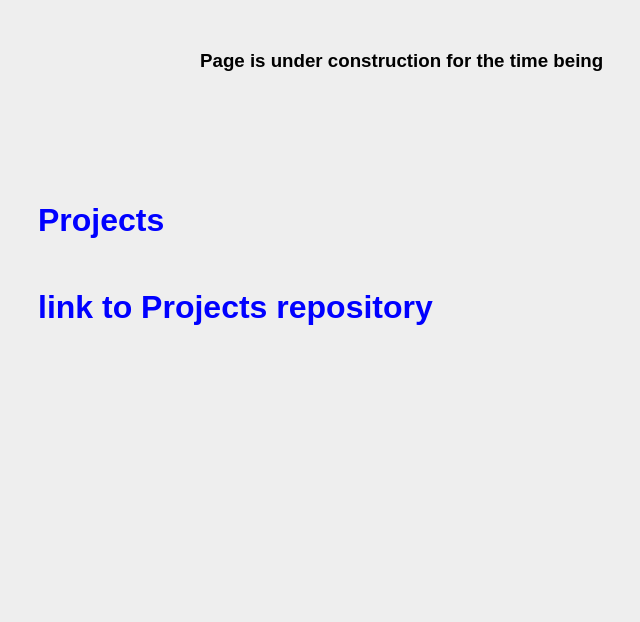
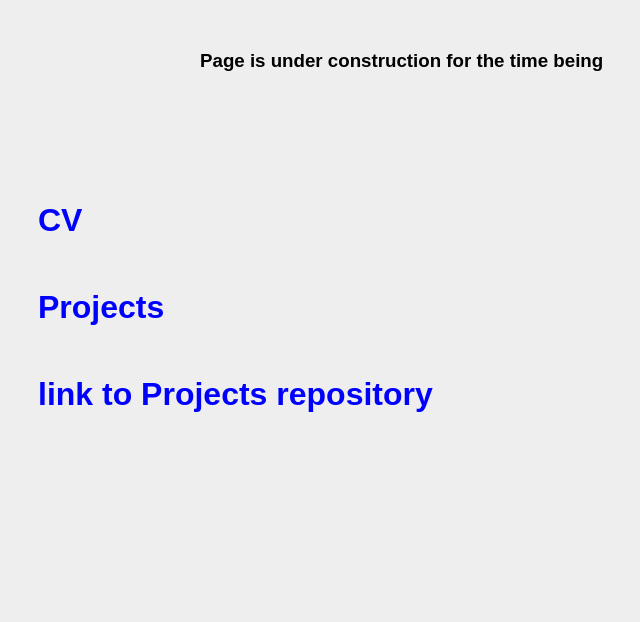
Before and after one commit to YoussefElkilaney/youssefelkilaney.github.io, a plain HTML site: page index.html in a window 1280 px wide. Shown: the top 622 px of the page, without its empty margins (312-952 px from the left). Drawn offline with Linux system fonts and the light colour scheme.

Commit message:
update home page

```diff
--- a/index.html
+++ b/index.html
@@ -53,6 +53,7 @@ margin: 50px 0 0 40%;
 <h3 id="oops">Page is under construction for the time being</h3>
 
 <div id="content">
+<h1><a href="CV.htm">CV</a></h1>
 <h1><a href="../Projects">Projects</a></h1>
 <h1><a href="https://github.com/Youssof/Projects">link to Projects repository</a></h1>
 </div>
```
